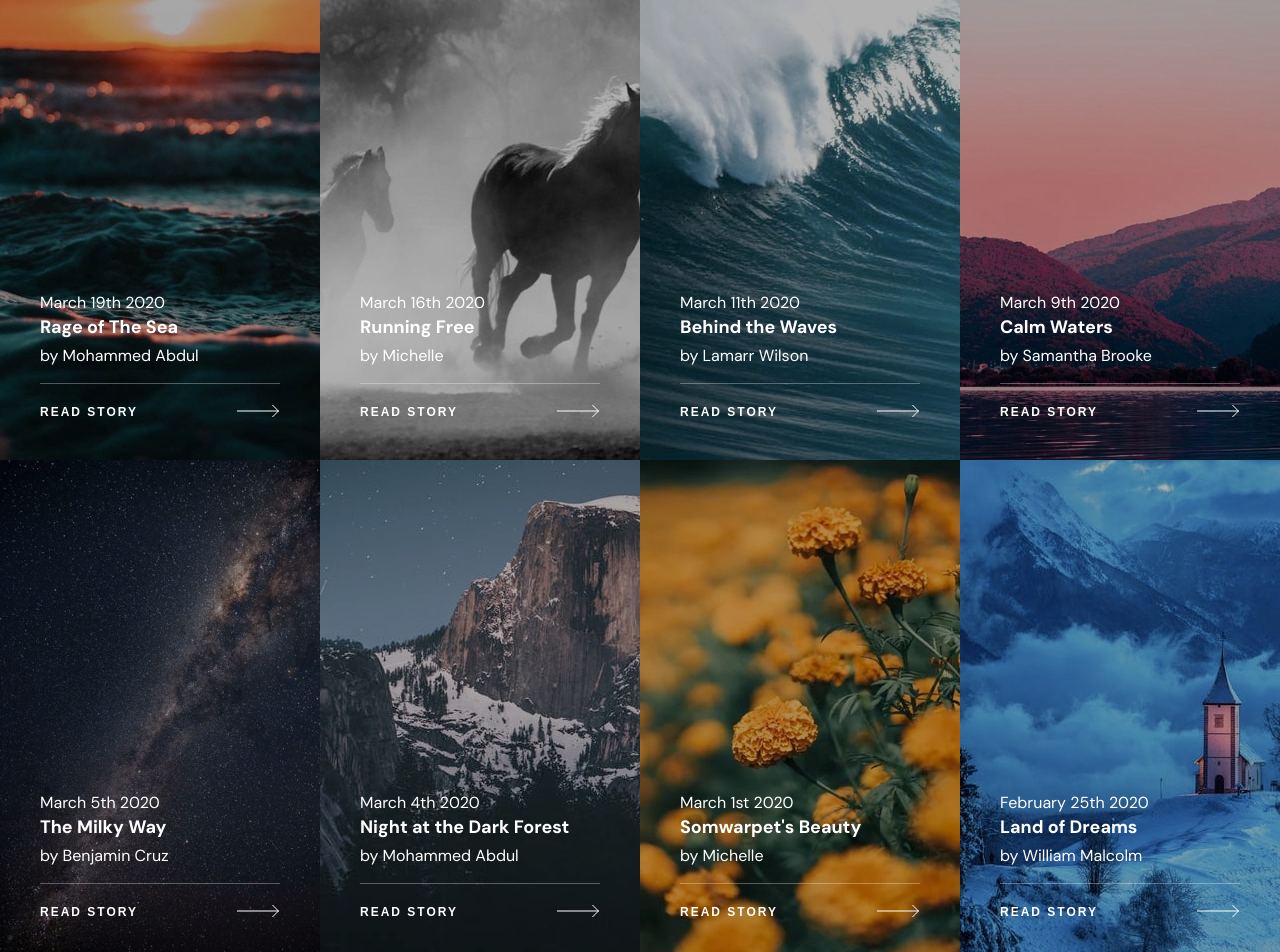
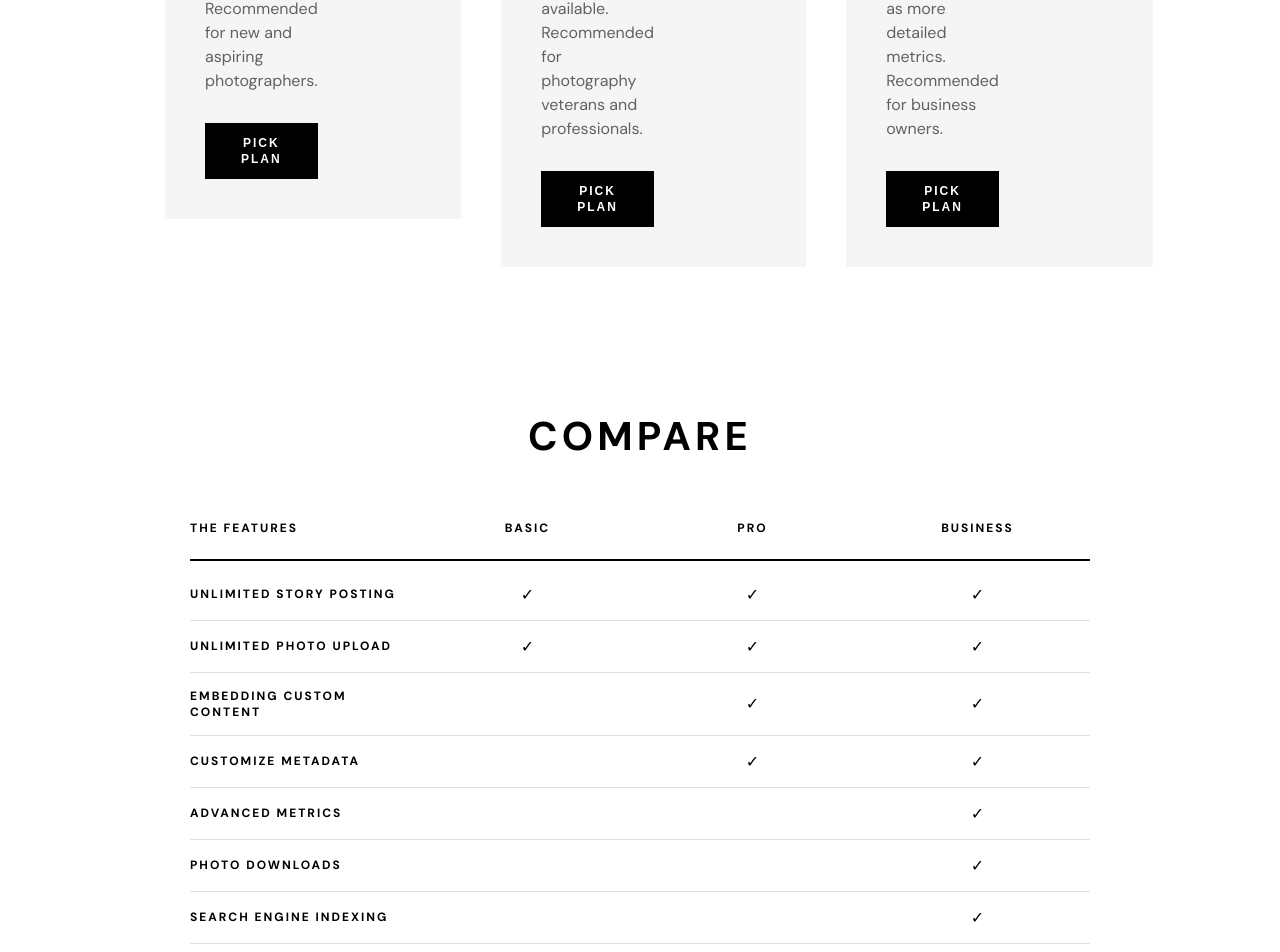
Before and after one commit to mbensa/photosnap, a React (Create React App) app: page /pricing in a window 1280 px wide. Shown: the part 1826-2778 px from the top of the page. Built offline with nearby package versions, Linux system fonts and the light colour scheme.

Commit message:
changed compare box component

```diff
--- a/src/App.js
+++ b/src/App.js
@@ -8,7 +8,7 @@ import Stories from './pages/Stories';
 export default function App() {
   return (
     <main className="mainContainer">
-      <Stories />
+      <Pricing />
     </main>
   );
 }
--- a/src/components/CompareBox.js
+++ b/src/components/CompareBox.js
@@ -1,152 +1,132 @@
-import React from 'react';
+import React, { Fragment } from 'react';
 import Text from '../components/Text';
 import '../components/compareBox.css';
 import useMobile from '../hooks/useMobile';
+import CompareBoxMobileItem from './CompareBoxMobileItem';
+import CompareBoxDesktopItem from './CompareBoxDesktopItem';
 
 export default function CompareBox() {
   const { isMobile } = useMobile();
+
+  const mobileFeatures = [
+    {
+      title: 'UNLIMITED STORY POSTING',
+      basic: true,
+      pro: true,
+      business: true,
+    },
+    {
+      title: 'UNLIMITED PHOTO UPLOAD',
+      basic: true,
+      pro: true,
+      business: true,
+    },
+    {
+      title: 'EMBEDDING CUSTOM CONTENT',
+      basic: false,
+      pro: true,
+      business: true,
+    },
+    {
+      title: 'CUSTOMIZE METADATA',
+      basic: false,
+      pro: true,
+      business: true,
+    },
+    {
+      title: 'ADVANCED METRICS',
+      basic: false,
+      pro: false,
+      business: true,
+    },
+    {
+      title: 'PHOTO DOWNLOADS',
+      basic: false,
+      pro: false,
+      business: true,
+    },
+    {
+      title: 'SEARCH ENGINE INDEXING',
+      basic: false,
+      pro: false,
+      business: true,
+    },
+    {
+      title: 'CUSTOM ANALYTICS',
+      basic: false,
+      pro: false,
+      business: true,
+    },
+  ];
+
+  const desktopFeatures = [
+    {
+      title: 'UNLIMITED STORY POSTING',
+      basic: true,
+      pro: true,
+      business: true,
+    },
+    {
+      title: 'UNLIMITED PHOTO UPLOAD',
+      basic: true,
+      pro: true,
+      business: true,
+    },
+    {
+      title: 'EMBEDDING CUSTOM CONTENT',
+      basic: false,
+      pro: true,
+      business: true,
+    },
+    {
+      title: 'CUSTOMIZE METADATA',
+      basic: false,
+      pro: true,
+      business: true,
+    },
+    {
+      title: 'ADVANCED METRICS',
+      basic: false,
+      pro: false,
+      business: true,
+    },
+    {
+      title: 'PHOTO DOWNLOADS',
+      basic: false,
+      pro: false,
+      business: true,
+    },
+    {
+      title: 'SEARCH ENGINE INDEXING',
+      basic: false,
+      pro: false,
+      business: true,
+    },
+    {
+      title: 'CUSTOM ANALYTICS',
+      basic: false,
+      pro: false,
+      business: true,
+    },
+  ];
 
   if (isMobile) {
     return (
       <div>
         <Text type="h5">THE FEATURES</Text>
         <hr className="compareLineMain" />
-        <div>
-          <Text type="h5">UNLIMITED STORY POSTING</Text>
-          <div className="comparePlanTypeContainer">
-            <div>
-              <Text type="h6">BASIC</Text>
-              <span>&#10003;</span>
-            </div>
-            <div>
-              <Text type="h6">PRO</Text>
-              <span>&#10003;</span>
-            </div>
-            <div>
-              <Text type="h6">BUSINESS</Text>
-              <span>&#10003;</span>
-            </div>
-          </div>
-        </div>
-        <hr className="compareLine" />
-        <div>
-          <Text type="h5">UNLIMITED PHOTO UPLOAD</Text>
-          <div className="comparePlanTypeContainer">
-            <div>
-              <Text type="h6">BASIC</Text>
-              <span>&#10003;</span>
-            </div>
-            <div>
-              <Text type="h6">PRO</Text>
-              <span>&#10003;</span>
-            </div>
-            <div>
-              <Text type="h6">BUSINESS</Text>
-              <span>&#10003;</span>
-            </div>
-          </div>
-        </div>
-        <hr className="compareLine" />
-        <div>
-          <Text type="h5">EMBEDDING CUSTOM CONTENT</Text>
-          <div className="comparePlanTypeContainer">
-            <div>
-              <Text type="h6">BASIC</Text>
-            </div>
-            <div>
-              <Text type="h6">PRO</Text>
-              <span>&#10003;</span>
-            </div>
-            <div>
-              <Text type="h6">BUSINESS</Text>
-              <span>&#10003;</span>
-            </div>
-          </div>
-        </div>
-        <hr className="compareLine" />
-        <div>
-          <Text type="h5">CUSTOMIZE METADATA</Text>
-          <div className="comparePlanTypeContainer">
-            <div>
-              <Text type="h6">BASIC</Text>
-            </div>
-            <div>
-              <Text type="h6">PRO</Text>
-              <span>&#10003;</span>
-            </div>
-            <div>
-              <Text type="h6">BUSINESS</Text>
-              <span>&#10003;</span>
-            </div>
-          </div>
-        </div>
-        <hr className="compareLine" />
-        <div>
-          <Text type="h5">ADVANCED METRICS</Text>
-          <div className="comparePlanTypeContainer">
-            <div>
-              <Text type="h6">BASIC</Text>
-            </div>
-            <div>
-              <Text type="h6">PRO</Text>
-            </div>
-            <div>
-              <Text type="h6">BUSINESS</Text>
-              <span>&#10003;</span>
-            </div>
-          </div>
-        </div>
-        <hr className="compareLine" />
-        <div>
-          <Text type="h5">PHOTO DOWNLOADS</Text>
-          <div className="comparePlanTypeContainer">
-            <div>
-              <Text type="h6">BASIC</Text>
-              <span>&#10003;</span>
-            </div>
-            <div>
-              <Text type="h6">PRO</Text>
-              <span>&#10003;</span>
-            </div>
-            <div>
-              <Text type="h6">BUSINESS</Text>
-              <span>&#10003;</span>
-            </div>
-          </div>
-        </div>
-        <hr className="compareLine" />
-        <div>
-          <Text type="h5">SEARCH ENGINE INDEXING</Text>
-          <div className="comparePlanTypeContainer">
-            <div>
-              <Text type="h6">BASIC</Text>
-            </div>
-            <div>
-              <Text type="h6">PRO</Text>
-            </div>
-            <div>
-              <Text type="h6">BUSINESS</Text>
-              <span>&#10003;</span>
-            </div>
-          </div>
-        </div>
-        <hr className="compareLine" />
-        <div>
-          <Text type="h5">CUSTOM ANALYTICS</Text>
-          <div className="comparePlanTypeContainer">
-            <div>
-              <Text type="h6">BASIC</Text>
-            </div>
-            <div>
-              <Text type="h6">PRO</Text>
-            </div>
-            <div>
-              <Text type="h6">BUSINESS</Text>
-              <span>&#10003;</span>
-            </div>
-          </div>
-        </div>
-        <hr className="compareLine" />
+
+        {mobileFeatures.map((item) => (
+          <Fragment key={item.title}>
+            <CompareBoxMobileItem
+              title={item.title}
+              basic={item.basic}
+              pro={item.pro}
+              business={item.business}
+            />
+            <hr className="compareLine" />
+          </Fragment>
+        ))}
       </div>
     );
   } else {
@@ -170,78 +150,18 @@ export default function CompareBox() {
           </Text>
         </div>
         <hr className="compareLineMain" />
-        <div className="compareBoxPlan">
-          <Text type="h5" className="compareBoxWidth compareBoxStyle">
-            UNLIMITED STORY POSTING
-          </Text>
-          <span className="compareBoxWidth">&#10003;</span>
-          <span className="compareBoxWidth">&#10003;</span>
-          <span className="compareBoxWidth">&#10003;</span>
-        </div>
-        <hr className="compareLine" />
-        <div className="compareBoxPlan">
-          <Text type="h5" className="compareBoxWidth compareBoxStyle">
-            UNLIMITED PHOTO UPLOAD
-          </Text>
-          <span className="compareBoxWidth">&#10003;</span>
-          <span className="compareBoxWidth">&#10003;</span>
-          <span className="compareBoxWidth">&#10003;</span>
-        </div>
-        <hr className="compareLine" />
-        <div className="compareBoxPlan">
-          <Text type="h5" className="compareBoxWidth compareBoxStyle">
-            EMBEDDING CUSTOM CONTENT
-          </Text>
-          <span className="compareBoxWidth"></span>
-          <span className="compareBoxWidth">&#10003;</span>
-          <span className="compareBoxWidth">&#10003;</span>
-        </div>
-        <hr className="compareLine" />
-        <div className="compareBoxPlan">
-          <Text type="h5" className="compareBoxWidth compareBoxStyle">
-            CUSTOMIZE METADATA
-          </Text>
-          <span className="compareBoxWidth"></span>
-          <span className="compareBoxWidth">&#10003;</span>
-          <span className="compareBoxWidth">&#10003;</span>
-        </div>
-        <hr className="compareLine" />
-        <div className="compareBoxPlan">
-          <Text type="h5" className="compareBoxWidth compareBoxStyle">
-            ADVANCED METRICS
-          </Text>
-          <span className="compareBoxWidth"></span>
-          <span className="compareBoxWidth"></span>
-          <span className="compareBoxWidth">&#10003;</span>
-        </div>
-        <hr className="compareLine" />
-        <div className="compareBoxPlan">
-          <Text type="h5" className="compareBoxWidth compareBoxStyle">
-            PHOTO DOWNLOADS
-          </Text>
-          <span className="compareBoxWidth"></span>
-          <span className="compareBoxWidth"></span>
-          <span className="compareBoxWidth">&#10003;</span>
-        </div>
-        <hr className="compareLine" />
-        <div className="compareBoxPlan">
-          <Text type="h5" className="compareBoxWidth compareBoxStyle">
-            SEARCH ENGINE INDEXING
-          </Text>
-          <span className="compareBoxWidth"></span>
-          <span className="compareBoxWidth"></span>
-          <span className="compareBoxWidth">&#10003;</span>
-        </div>
-        <hr className="compareLine" />
-        <div className="compareBoxPlan">
-          <Text type="h5" className="compareBoxWidth compareBoxStyle">
-            CUSTOM ANALYTICS
-          </Text>
-          <span className="compareBoxWidth"></span>
-          <span className="compareBoxWidth"></span>
-          <span className="compareBoxWidth">&#10003;</span>
-        </div>
-        <hr className="compareLine" />
+
+        {desktopFeatures.map((item) => (
+          <Fragment key={item.title}>
+            <CompareBoxDesktopItem
+              title={item.title}
+              basic={item.basic}
+              pro={item.pro}
+              business={item.business}
+            />
+            <hr className="compareLine" />
+          </Fragment>
+        ))}
       </div>
     );
   }
--- /dev/null
+++ b/src/components/CompareBoxDesktopItem.js
@@ -0,0 +1,23 @@
+import React from 'react';
+import Text from './Text';
+
+export default function CompareBoxDesktopItem(props) {
+  const { title, basic, pro, business } = props;
+
+  return (
+    <div>
+      <div className="compareBoxPlan">
+        <Text type="h5" className="compareBoxWidth compareBoxStyle">
+          {title}
+        </Text>
+        <span className="compareBoxWidth">
+          {basic && <span>&#10003;</span>}
+        </span>
+        <span className="compareBoxWidth">{pro && <span>&#10003;</span>}</span>
+        <span className="compareBoxWidth">
+          {business && <span>&#10003;</span>}
+        </span>
+      </div>
+    </div>
+  );
+}
--- /dev/null
+++ b/src/components/CompareBoxMobileItem.js
@@ -0,0 +1,26 @@
+import React from 'react';
+import Text from './Text';
+
+export default function CompareBoxMobileItem(props) {
+  const { title, basic, pro, business } = props;
+
+  return (
+    <div>
+      <Text type="h5">{title}</Text>
+      <div className="comparePlanTypeContainer">
+        <div>
+          <Text type="h6">BASIC</Text>
+          {basic && <span>&#10003;</span>}
+        </div>
+        <div>
+          <Text type="h6">PRO</Text>
+          {pro && <span>&#10003;</span>}
+        </div>
+        <div>
+          <Text type="h6">BUSINESS</Text>
+          {business && <span>&#10003;</span>}
+        </div>
+      </div>
+    </div>
+  );
+}
--- a/src/pages/Stories.js
+++ b/src/pages/Stories.js
@@ -3,7 +3,7 @@ import Header from '../components/Header';
 import Footer from '../components/Footer';
 import Card from '../components/Card';
 import Hero from '../components/Hero';
-import data from '../pages/data';
+import { data } from '../pages/data';
 import '../pages/stories.css';
 
 export default function Stories() {
--- a/src/pages/data.js
+++ b/src/pages/data.js
@@ -1,4 +1,4 @@
-export default [
+export const data = [
   {
     id: 1,
     date: 'April 16th 2020',
```
